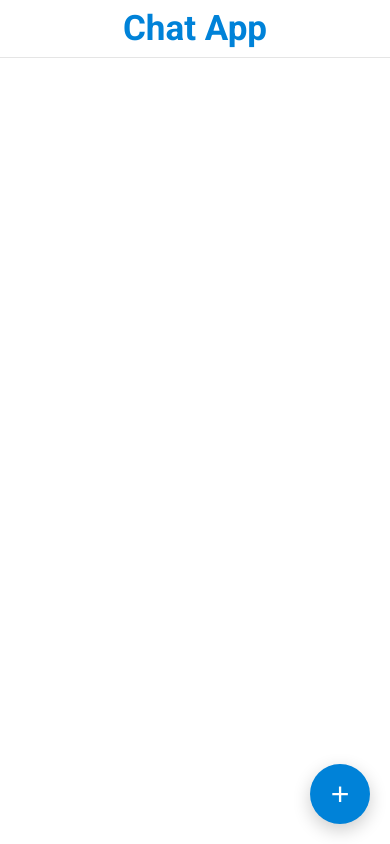
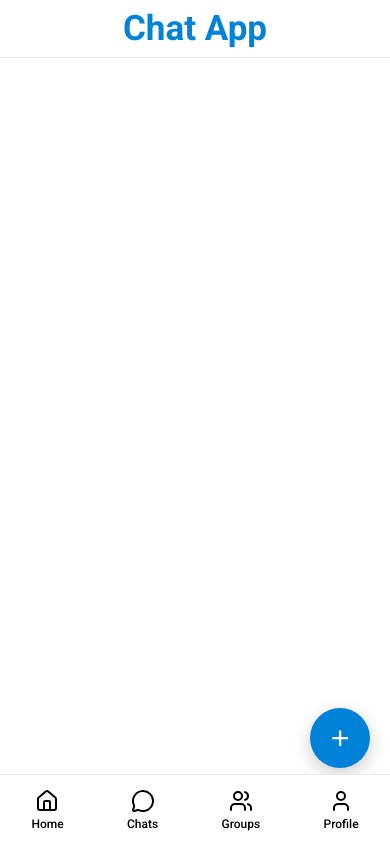
Before and after one commit to akashdpcali-cloud/ChatApp, a React (Vite) app in the folder Chatapp-frontend/: page / in a window 390 px wide. Built offline with nearby package versions, Linux system fonts and the light colour scheme.

Commit message:
built the frontend menu

```diff
--- a/Chatapp-frontend/package.json
+++ b/Chatapp-frontend/package.json
@@ -11,6 +11,7 @@
   },
   "dependencies": {
     "axios": "^1.18.1",
+    "lucide-react": "^1.26.0",
     "react": "^19.2.7",
     "react-dom": "^19.2.7",
     "react-hot-toast": "^2.6.0",
--- a/Chatapp-frontend/src/App.jsx
+++ b/Chatapp-frontend/src/App.jsx
@@ -4,6 +4,7 @@ import {Landing} from "./pages/Landing/Landing";
 function App() {
  return(
   <Landing />
+
  )
 }
 
--- a/Chatapp-frontend/src/components/Header/Header.css
+++ b/Chatapp-frontend/src/components/Header/Header.css
@@ -104,7 +104,7 @@
 
     position: fixed;
     right: 20px;
-    bottom: 20px;
+    bottom: 76px;
 
     width: 60px;
     height: 60px;
--- /dev/null
+++ b/Chatapp-frontend/src/components/Menu/Menu.css
@@ -0,0 +1,94 @@
+.menu {
+  width: 100px;
+  height: calc(100vh - 70px);
+
+  padding: 20px 0;
+
+  border-right: 1px solid #e5e5e5;
+  background: #fff;
+
+  display: flex;
+  flex-direction: column;
+  align-items: center;
+  gap: 20px;
+}
+
+.menu-sections {
+  width: 70px;
+
+  display: flex;
+  flex-direction: column;
+  align-items: center;
+  gap: 8px;
+
+  padding: 10px;
+  border-radius: 10px;
+
+  cursor: pointer;
+  transition: background-color 0.2s;
+}
+
+.menu-sections:hover {
+  background: #f5f5f5;
+}
+
+.home-icon {
+  width: 28px;
+  height: 28px;
+  stroke-width: 2;
+}
+
+.menu-title {
+  font-size: 0.85rem;
+  font-weight: 500;
+  text-align: center;
+}
+
+@media (max-width: 768px) {
+  .menu {
+    position: fixed;
+    bottom: 0;
+    left: 0;
+
+    width: 100%;
+    height: 70px;
+
+    padding: 0;
+
+    border-right: none;
+    border-top: 1px solid #e5e5e5;
+    background: #fff;
+
+    display: flex;
+    flex-direction: row;
+    justify-content: space-evenly;
+    align-items: center;
+
+    z-index: 1000;
+  }
+
+  .menu-sections {
+    width: auto;
+    height: 100%;
+
+    padding: 8px 12px;
+
+    display: flex;
+    flex-direction: column;
+    justify-content: center;
+    align-items: center;
+
+    gap: 4px;
+
+    border-radius: 0;
+  }
+
+  .home-icon {
+    width: 24px;
+    height: 24px;
+  }
+
+  .menu-title {
+    font-size: 0.75rem;
+  }
+}
--- /dev/null
+++ b/Chatapp-frontend/src/components/Menu/Menu.jsx
@@ -0,0 +1,30 @@
+import "./Menu.css";
+import { House, MessageCircle, Users, User } from "lucide-react";
+
+function Menu() {
+  return (
+    <div className="menu">
+      <div className="menu-sections">
+        <House className="home-icon" />
+        <div className="menu-title">Home</div>
+      </div>
+
+      <div className="menu-sections">
+        <MessageCircle className="home-icon" />
+        <div className="menu-title">Chats</div>
+      </div>
+
+      <div className="menu-sections">
+        <Users className="home-icon" />
+        <div className="menu-title">Groups</div>
+      </div>
+
+      <div className="menu-sections">
+        <User className="home-icon" />
+        <div className="menu-title">Profile</div>
+      </div>
+    </div>
+  );
+}
+
+export default Menu;
--- a/Chatapp-frontend/src/pages/Landing/Landing.css
+++ b/Chatapp-frontend/src/pages/Landing/Landing.css
@@ -0,0 +1,9 @@
+.landing-container {
+  display: flex;
+}
+
+@media (max-width: 768px) {
+  .landing-container {
+    padding-bottom: 70px;
+  }
+}
--- a/Chatapp-frontend/src/pages/Landing/Landing.jsx
+++ b/Chatapp-frontend/src/pages/Landing/Landing.jsx
@@ -1,8 +1,13 @@
 import Header from "../../components/Header/Header";
+import Menu from "../../components/Menu/Menu";
 import "./Landing.css";
 
 export function Landing(){
   return(
-    <Header />
+    <>
+  <Header />
+  <Menu />
+</>
+
   )
 }
```
Also changed, not shown: 1 other file (tests, documents, lock files or other folders).
